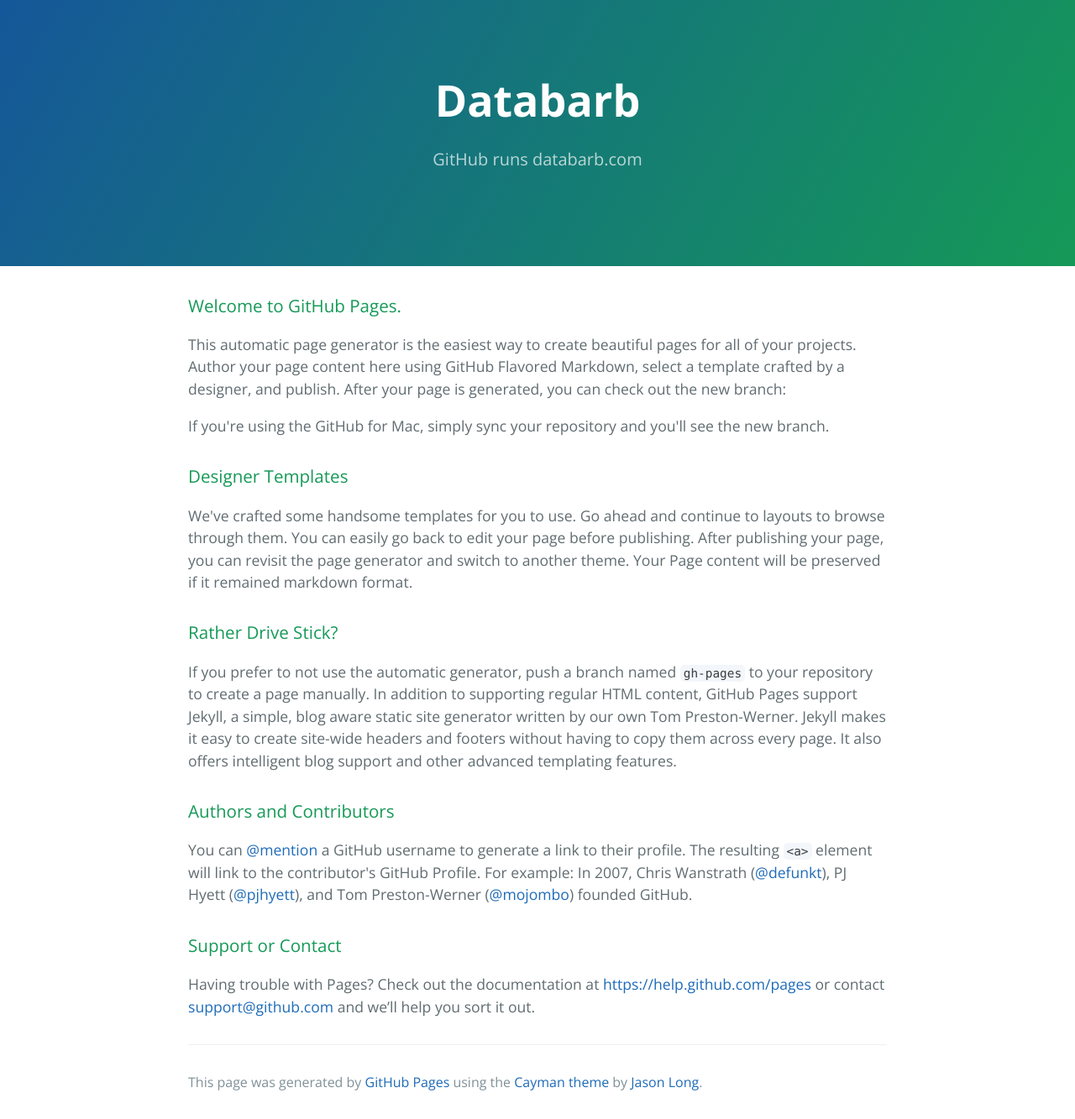
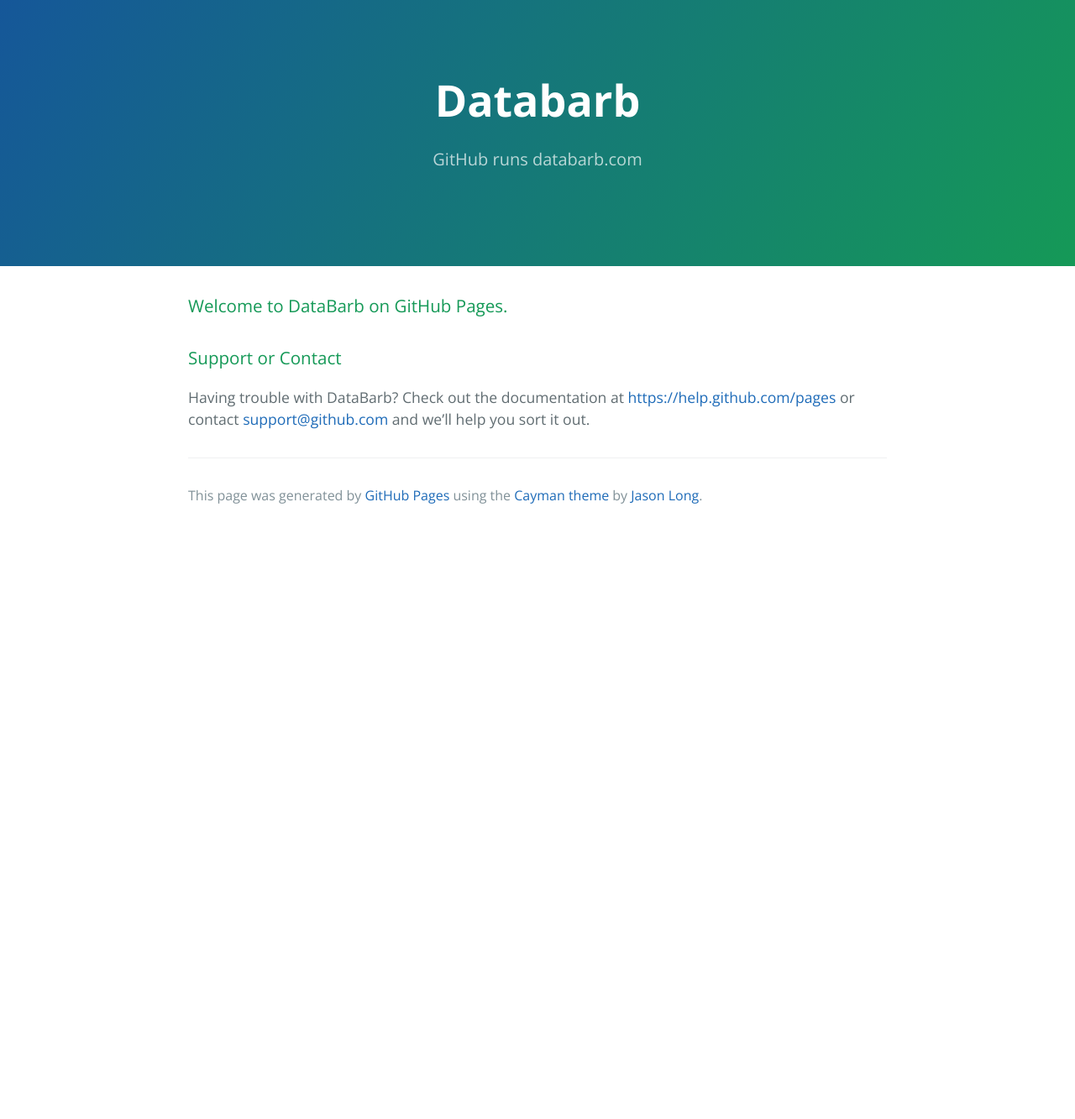
Before and after one commit to DataBarb/databarb.github.io, a Jekyll site: the page index.html, which Jekyll copies as it is, in a window 1280 px wide. Shown: the whole page at 84% size. Built offline with Jekyll 4.4.1, drawn with Linux system fonts in a browser that asks for light colours; after the commit the page ends 900 px from its top, so only the background shows below that.

Commit message:
Update index.html

```diff
--- a/index.html
+++ b/index.html
@@ -17,32 +17,13 @@
 
     <section class="main-content">
       <h3>
-<a id="welcome-to-github-pages" class="anchor" href="#welcome-to-github-pages" aria-hidden="true"><span class="octicon octicon-link"></span></a>Welcome to GitHub Pages.</h3>
+<a id="welcome-to-github-pages" class="anchor" href="#welcome-to-github-pages" aria-hidden="true"><span class="octicon octicon-link"></span></a>Welcome to DataBarb on GitHub Pages.</h3>
 
-<p>This automatic page generator is the easiest way to create beautiful pages for all of your projects. Author your page content here using GitHub Flavored Markdown, select a template crafted by a designer, and publish. After your page is generated, you can check out the new branch:</p>
-
-
-<p>If you're using the GitHub for Mac, simply sync your repository and you'll see the new branch.</p>
-
-<h3>
-<a id="designer-templates" class="anchor" href="#designer-templates" aria-hidden="true"><span class="octicon octicon-link"></span></a>Designer Templates</h3>
-
-<p>We've crafted some handsome templates for you to use. Go ahead and continue to layouts to browse through them. You can easily go back to edit your page before publishing. After publishing your page, you can revisit the page generator and switch to another theme. Your Page content will be preserved if it remained markdown format.</p>
-
-<h3>
-<a id="rather-drive-stick" class="anchor" href="#rather-drive-stick" aria-hidden="true"><span class="octicon octicon-link"></span></a>Rather Drive Stick?</h3>
-
-<p>If you prefer to not use the automatic generator, push a branch named <code>gh-pages</code> to your repository to create a page manually. In addition to supporting regular HTML content, GitHub Pages support Jekyll, a simple, blog aware static site generator written by our own Tom Preston-Werner. Jekyll makes it easy to create site-wide headers and footers without having to copy them across every page. It also offers intelligent blog support and other advanced templating features.</p>
-
-<h3>
-<a id="authors-and-contributors" class="anchor" href="#authors-and-contributors" aria-hidden="true"><span class="octicon octicon-link"></span></a>Authors and Contributors</h3>
-
-<p>You can <a href="https://github.com/blog/821" class="user-mention">@mention</a> a GitHub username to generate a link to their profile. The resulting <code>&lt;a&gt;</code> element will link to the contributor's GitHub Profile. For example: In 2007, Chris Wanstrath (<a href="https://github.com/defunkt" class="user-mention">@defunkt</a>), PJ Hyett (<a href="https://github.com/pjhyett" class="user-mention">@pjhyett</a>), and Tom Preston-Werner (<a href="https://github.com/mojombo" class="user-mention">@mojombo</a>) founded GitHub.</p>
 
 <h3>
 <a id="support-or-contact" class="anchor" href="#support-or-contact" aria-hidden="true"><span class="octicon octicon-link"></span></a>Support or Contact</h3>
 
-<p>Having trouble with Pages? Check out the documentation at <a href="https://help.github.com/pages">https://help.github.com/pages</a> or contact <a href="mailto:support@github.com">support@github.com</a> and we’ll help you sort it out.</p>
+<p>Having trouble with DataBarb? Check out the documentation at <a href="https://help.github.com/pages">https://help.github.com/pages</a> or contact <a href="mailto:support@github.com">support@github.com</a> and we’ll help you sort it out.</p>
 
       <footer class="site-footer">
 
```
